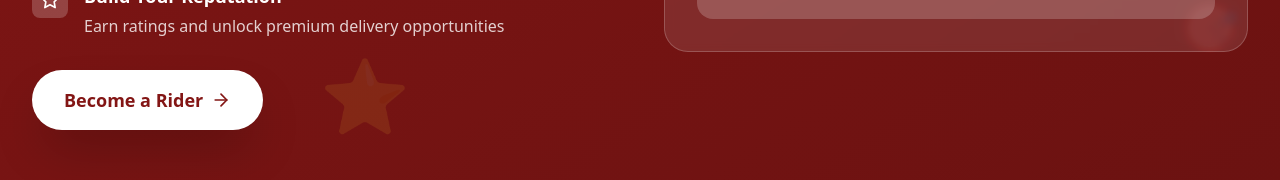
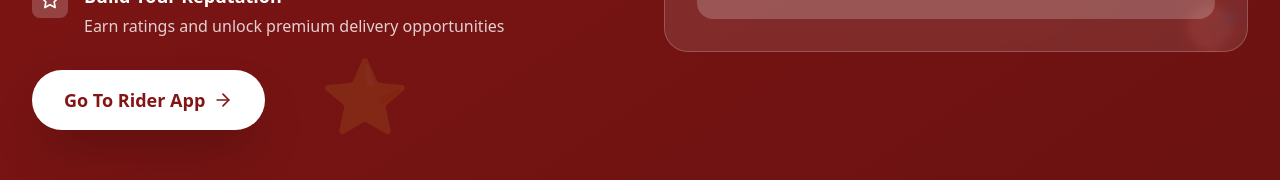
Before and after one commit to SamiiiU/KuEats, a React (Vite) app: page / in a window 1280 px wide. Shown: the part 2417-2597 px from the top of the page. Built offline with nearby package versions, Linux system fonts and the light colour scheme; no server answers.

Commit message:
pushing updates

```diff
--- a/src/Components/Navbar.jsx
+++ b/src/Components/Navbar.jsx
@@ -97,6 +97,7 @@ const Navbar = () => {
             <div className="px-2 pt-2 pb-3 space-y-1">
               {navLinks.map((link) => (
                 <a
+                target='_blank'
                   key={link.name}
                   href={link.href}
                   className="block px-3 py-2 text-gray-700 hover:text-[#831615] font-medium rounded-md hover:bg-gray-50"
--- a/src/Pages/HomePage/sections/CanteenManagement.jsx
+++ b/src/Pages/HomePage/sections/CanteenManagement.jsx
@@ -48,7 +48,7 @@ const CanteenManagement = () => {
                     <span className="font-semibold">Today's Revenue</span>
                     <TrendingUp className="h-5 w-5" />
                   </div>
-                  <div className="text-3xl font-bold mb-1">₹12,450</div>
+                  <div className="text-3xl font-bold mb-1">PKR 12,450</div>
                   <div className="text-sm opacity-80">↗ 23% from yesterday</div>
                 </div>
 
@@ -120,14 +120,16 @@ const CanteenManagement = () => {
               ))}
             </div>
 
-            <motion.button
-              className="bg-[#831615] hover:bg-[#6b1211] text-white px-8 py-4 rounded-full text-lg font-bold flex items-center gap-2 shadow-2xl transition-all"
+            <motion.a
+              href='https://ku-eats-canteen-management.vercel.app/'
+              target='_blank'
+              className="bg-[#831615] hover:bg-[#6b1211] w-fit text-white px-8 py-4 rounded-full text-lg font-bold flex items-center gap-2 shadow-2xl transition-all"
               whileHover={{ scale: 1.05, y: -2 }}
               whileTap={{ scale: 0.95 }}
             >
-              Register Your Canteen
+              Go To Canteen Management Dashboard
               <ArrowRight className="h-5 w-5" />
-            </motion.button>
+            </motion.a>
           </motion.div>
         </div>
       </div>
--- a/src/Pages/HomePage/sections/Hero.jsx
+++ b/src/Pages/HomePage/sections/Hero.jsx
@@ -66,14 +66,16 @@ const Hero  = () => {
             animate={{ opacity: 1, y: 0 }}
             transition={{ delay: 0.6, duration: 0.8 }}
           >
-            <motion.button
+            <motion.a
+            href='https://ku-eats-user-app.vercel.app/login'
+            target='_blank'
               className="bg-[#831615] hover:bg-[#6b1211] text-white px-8 py-4 rounded-full text-lg font-semibold flex items-center gap-2 shadow-2xl hover:shadow-3xl transition-all"
               whileHover={{ scale: 1.05, y: -2 }}
               whileTap={{ scale: 0.95 }}
             >
               Go To KuEats App
               <ArrowRight className="h-5 w-5" />
-            </motion.button>
+            </motion.a>
 
             <motion.button
               className="bg-white/20 backdrop-blur-sm hover:bg-white/30 text-white px-8 py-4 rounded-full text-lg font-semibold flex items-center gap-2 border border-white/30 transition-all"
--- a/src/Pages/HomePage/sections/RiderOppurtunities.jsx
+++ b/src/Pages/HomePage/sections/RiderOppurtunities.jsx
@@ -78,14 +78,16 @@ const RiderOpportunities = () => {
               ))}
             </div>
 
-            <motion.button
-              className="bg-white text-[#831615] hover:bg-gray-100 px-8 py-4 rounded-full text-lg font-bold flex items-center gap-2 shadow-2xl transition-all"
+            <motion.a
+              href="https://ku-eats-rider.vercel.app/"
+              target='_blank'
+              className="bg-white text-[#831615] hover:bg-gray-100 px-8 py-4 rounded-full text-lg font-bold flex w-fit items-center gap-2 shadow-2xl transition-all"
               whileHover={{ scale: 1.05, y: -2 }}
               whileTap={{ scale: 0.95 }}
             >
-              Become a Rider
+              Go To Rider App
               <ArrowRight className="h-5 w-5" />
-            </motion.button>
+            </motion.a>
           </motion.div>
 
           {/* Visual */}
```
